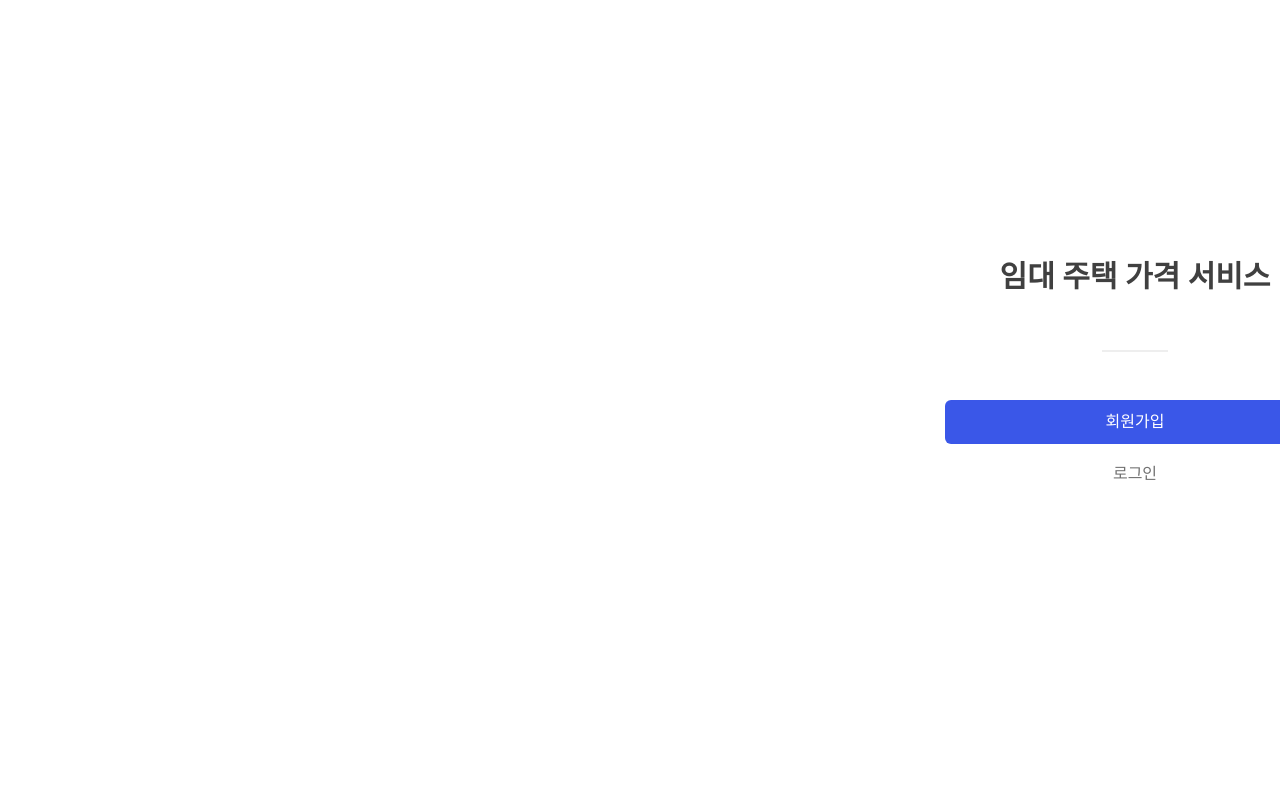
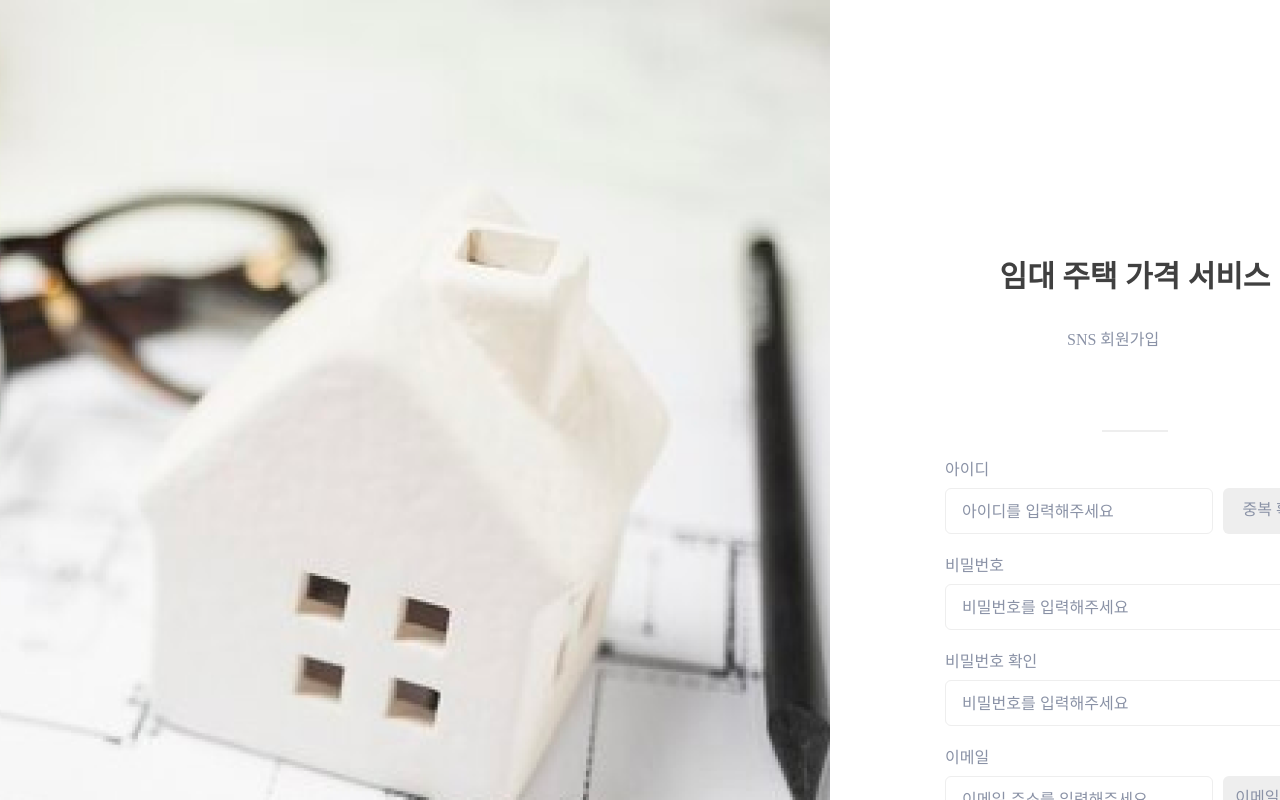
Before and after one commit to rmldldldl0309/Review, a React (Create React App) app in the folder reactworkspace/estate/: page / in a window 1280 px wide. Both pictures are taken after a click on the element "회원가입". Shown: the top 800 px of the page. Built offline with nearby package versions, Linux system fonts and the light colour scheme; a web font is replaced by a local one.

Commit message:
inputbox 삽입

```diff
--- a/reactworkspace/estate/src/views/Authentication/index.tsx
+++ b/reactworkspace/estate/src/views/Authentication/index.tsx
@@ -1,7 +1,32 @@
-import React, { useState } from 'react'
+import React, { ChangeEvent, useState } from 'react'
 import './style.css'
 
+import SignInBackground from 'assets/img/sign-in-background.png'
+import SignUpBackground from 'assets/img/sign-up-background.png'
+import InputBox from 'components/Inputbox';
+
 type AuthPage = 'sign-in' | 'sign-up';
+
+interface SnsContainerProps {
+    title: string;
+}
+
+function SnsContainer ({title}: SnsContainerProps) {
+
+    const onSnsButtonClickHandler = (type: 'kakao' | 'naver') => {
+        alert(type);
+    };
+
+    return(
+        <div className='authentication-sns-container'>
+            <div className='sns-container-title label'>{title}</div>
+            <div className='sns-button-container'>
+                <div className='sns-button kakao-button' onClick={() => onSnsButtonClickHandler('kakao')}></div>
+                <div className='sns-button naver-button' onClick={() => onSnsButtonClickHandler('naver')}></div>
+            </div>
+        </div>
+    );
+};
 
 interface Props {
     // 함수의 타입 선언 시 > 화살표 함수로 매개변수 + 리턴 값 입력
@@ -9,32 +34,107 @@ interface Props {
 }
 
 function SignIn ({onLinkClickHandler}: Props) {
+
+    const [id, setId] = useState<string>('');
+    const [password, setPassword] = useState<string>('');
+
+    //                                                 input에 대한 change 이벤트 발생 시
+    const onIdChangeHandler = (event: ChangeEvent<HTMLInputElement>) => {
+        setId(event.target.value);
+    };
+
+    const onPasswordChangeHandler = (event: ChangeEvent<HTMLInputElement>) => {
+        setPassword(event.target.value);
+    };
+
     const onSignInButtonClickHandler = () => {
-
+        alert(`아이디: ${id} / 비밀번호: ${password}`);
+        setId('');
+        setPassword('');
+        alert(`아이디: ${id} / 비밀번호: ${password}`);
     };
 
     return(
         <div className='authentication-contents'>
-            <div className='authentication-input-container'></div>
+            <div className='authentication-input-container'>
+                <InputBox label='아이디' type='text' value={id} placeholder='아이디를 입력해주세요' onChangeHandeler={onIdChangeHandler}/>
+                <InputBox label='비밀번호' type='password' value={password} placeholder='비밀번호를 입력해주세요' onChangeHandeler={onPasswordChangeHandler}/>
+            </div>
             <div className='authentication-button-container'>
                 <div className="primary-button full-width" onClick={onSignInButtonClickHandler}>로그인</div>
                 <div className="text-link" onClick={onLinkClickHandler}>회원가입</div>
             </div>
             <div className='short-divider'></div>
-            <div className='authentication-sns-container'></div>
+            <SnsContainer title='sns 로그인'/>
         </div>
     )
 }
 
 function SignUp ({onLinkClickHandler}: Props) {
 
+    //                  state                    //
+    const [id, setId] = useState<string>('');
+    const [password, setPassword] = useState<string>("");
+    const [passwordCheck, setpasswordCheck] = useState<string>("");
+    const [email, setEmail] = useState<string>("");
+    const [num, setNum] = useState<string>("");
+
+    const [idButtonStatus, setidButtonStatus] = useState<boolean>(false);
+    const [emailButtonStatus, setEmailButtonStatus] = useState<boolean>(false);
+    const [numButtonStatus, setNumButtonStatus] = useState<boolean>(false);
+
+    //                  event Handler                   //
+    const onIdChangeHandler = (event: ChangeEvent<HTMLInputElement>) => {
+        const {value} = event.target;
+        setId(value);
+        setidButtonStatus(value !== '');
+    };
+    const onPasswordChangeHandler = (event: ChangeEvent<HTMLInputElement>) => {
+        const {value} = event.target;
+        setPassword(value);
+    };
+    const onPasswordCheckChangeHandler = (event: ChangeEvent<HTMLInputElement>) => {
+        const {value} = event.target;
+        setpasswordCheck(value);
+    };
+    const onEmailChangeHandler = (event: ChangeEvent<HTMLInputElement>) => {
+        const {value} = event.target;
+        setEmail(value);
+        setEmailButtonStatus(value !== '');
+    };
+    const onNumChangeHandler = (event: ChangeEvent<HTMLInputElement>) => {
+        const {value} = event.target;
+        setNum(value);
+        setNumButtonStatus(value !== '');
+    };
+
+    const onIdButtonClickHandler = () => {
+        if (!idButtonStatus) return;
+        alert(id);
+    }
+    const onEmailButtonClickHandler = () => {
+        if (!emailButtonStatus) return;
+        alert(email);
+    }
+    const onNumButtonClickHandler = () => {
+        if (!numButtonStatus) return;
+        alert(num);
+    }
+
     const onSignInButtonClickHandler = () => {};
 
+    //                  render                  //
     return (
         <div className='authentication-contents'>
-            <div className='authentication-sns-container'></div>
+            <SnsContainer title='SNS 회원가입'/>
             <div className='short-divider'></div>
-            <div className='authentication-input-container'></div>
+            <div className='authentication-input-container'>
+                <InputBox label='아이디' type='text' value={id} placeholder='아이디를 입력해주세요' onChangeHandeler={onIdChangeHandler} buttonTitle='중복 확인' buttonStatus={idButtonStatus} onIdButtonClickHandler={onIdButtonClickHandler}/>
+                <InputBox label='비밀번호' type='password' value={password} placeholder='비밀번호를 입력해주세요' onChangeHandeler={onPasswordChangeHandler}/>
+                <InputBox label='비밀번호 확인' type='password' value={passwordCheck} placeholder='비밀번호를 입력해주세요' onChangeHandeler={onPasswordCheckChangeHandler}/>
+                <InputBox label='이메일' type='text' value={email} placeholder='이메일 주소를 입력해주세요' onChangeHandeler={onEmailChangeHandler} buttonTitle='이메일 인증' buttonStatus={emailButtonStatus} onIdButtonClickHandler={onEmailButtonClickHandler}/>
+                <InputBox label='인증번호' type='text' value={num} placeholder='인증번호 4자리를 입력해주세요' onChangeHandeler={onNumChangeHandler} buttonTitle='인증 확인' buttonStatus={numButtonStatus} onIdButtonClickHandler={onNumButtonClickHandler}/>
+            </div>
             <div className='authentication-button-container'>
                 <div className="primary-button full-width" onClick={onSignInButtonClickHandler}>회원가입</div>
                 <div className="text-link" onClick={onLinkClickHandler}>로그인</div>
@@ -55,9 +155,11 @@ export default function Authentication () {
 
     const AuthenticationContents = page === 'sign-in' ? <SignIn onLinkClickHandler={onLinkClickHandler}/> : <SignUp onLinkClickHandler={onLinkClickHandler}/>;
 
+    const imageboxStyle = {backgroundImage: `url(${page === 'sign-in' ? SignInBackground : SignUpBackground})`};
+
     return (
         <div id='authentication-wrapper'>
-            <div className='authentication-image-box'></div>
+            <div className='authentication-image-box' style={imageboxStyle}></div>
             <div className='authentication-box'>
                 <div className='authentication-container'>
                     <div className='authentication-title h1'>{'임대 주택 가격 서비스'}</div>
```
